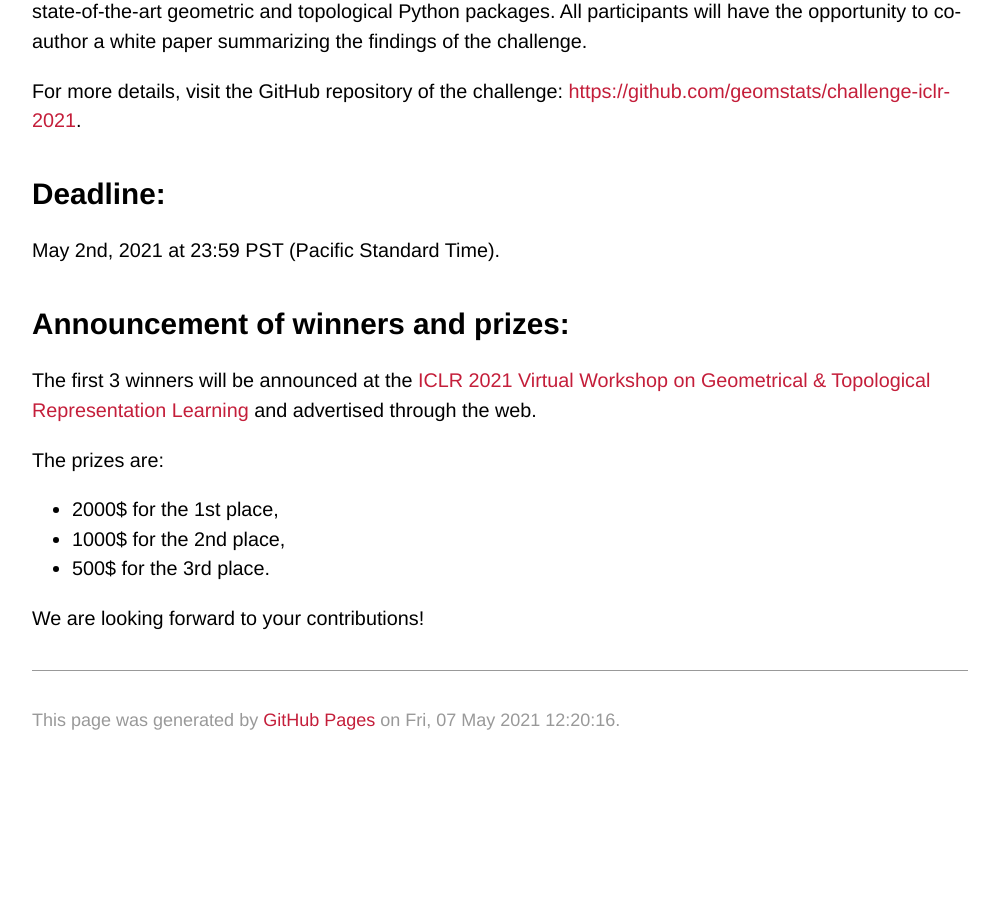
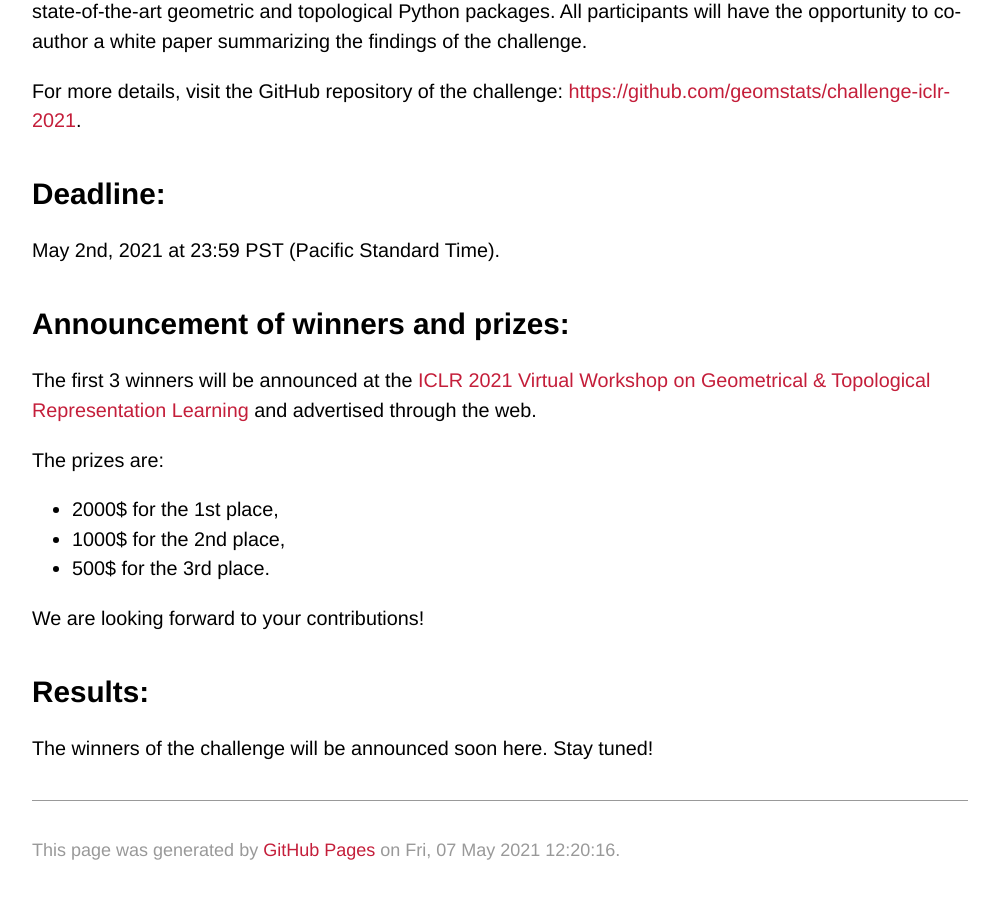
Before and after one commit to gt-rl/gt-rl.github.io, a Jekyll site: the page built from challenge.md, in a window 1280 px wide and 900 px high, scrolled down 877 px. Shown: the whole window, without its empty margins (140-1132 px from the left). Built offline with Jekyll 4.4.1, drawn with Linux system fonts in a browser that asks for light colours; some web fonts are replaced; our own code applies the rules of GitHub Pages for plain Markdown files; before the commit the page ends 1647 px from its top, so only the background shows below that.

Commit message:
Update challenge.md

```diff
--- a/challenge.md
+++ b/challenge.md
@@ -26,3 +26,7 @@ The prizes are:
 -  500$ for the 3rd place.
 
 We are looking forward to your contributions!
+
+## Results:
+
+The winners of the challenge will be announced soon here. Stay tuned!
```
